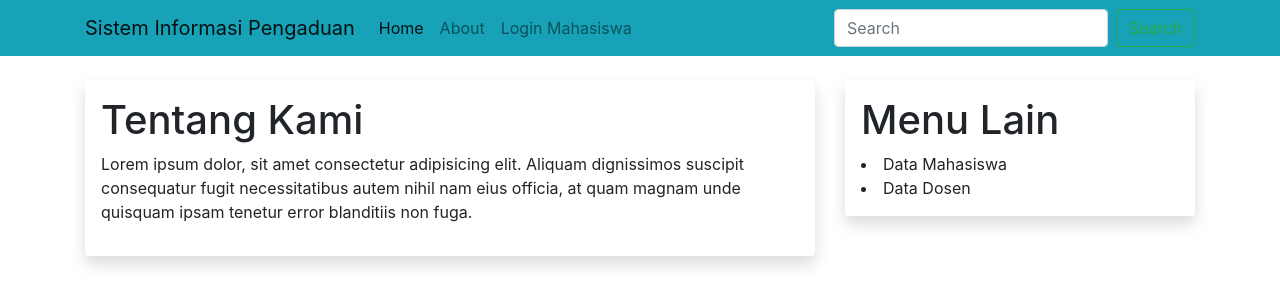
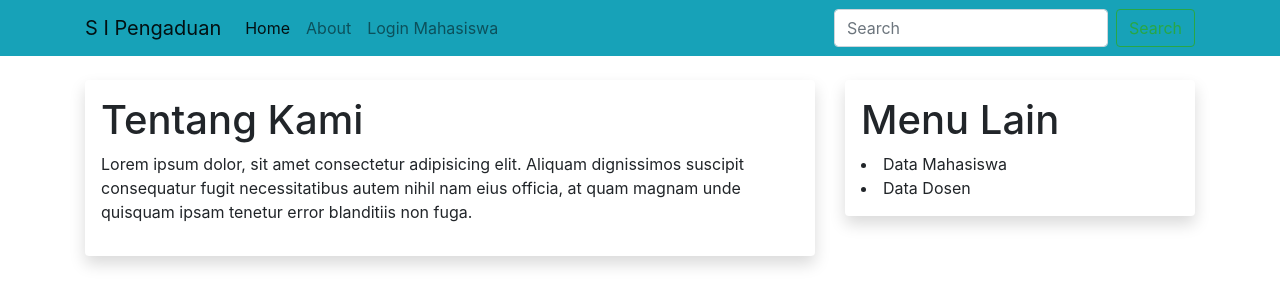
Before and after one commit to Waretnar/Pemograman-Web-, a Flask app: page /about in a window 1280 px wide. Shown: the top 306 px of the page. Run offline with Flask 2, Linux system fonts and the light colour scheme; some libraries are stand-ins or nearby versions.

Commit message:
Update Base Html

```diff
--- a/sim/templates/base.html
+++ b/sim/templates/base.html
@@ -12,7 +12,7 @@
     <body>
         <nav class="navbar navbar-expand-lg navbar-light bg-info">
         <div class="container">
-            <a class="navbar-brand" href="#">Sistem Informasi Pengaduan</a>
+            <a class="navbar-brand" href="#">S I Pengaduan</a>
             <button class="navbar-toggler" type="button" data-toggle="collapse" data-target="#navbarSupportedContent" aria-controls="navbarSupportedContent" aria-expanded="false" aria-label="Toggle navigation">
               <span class="navbar-toggler-icon"></span>
             </button>
```
